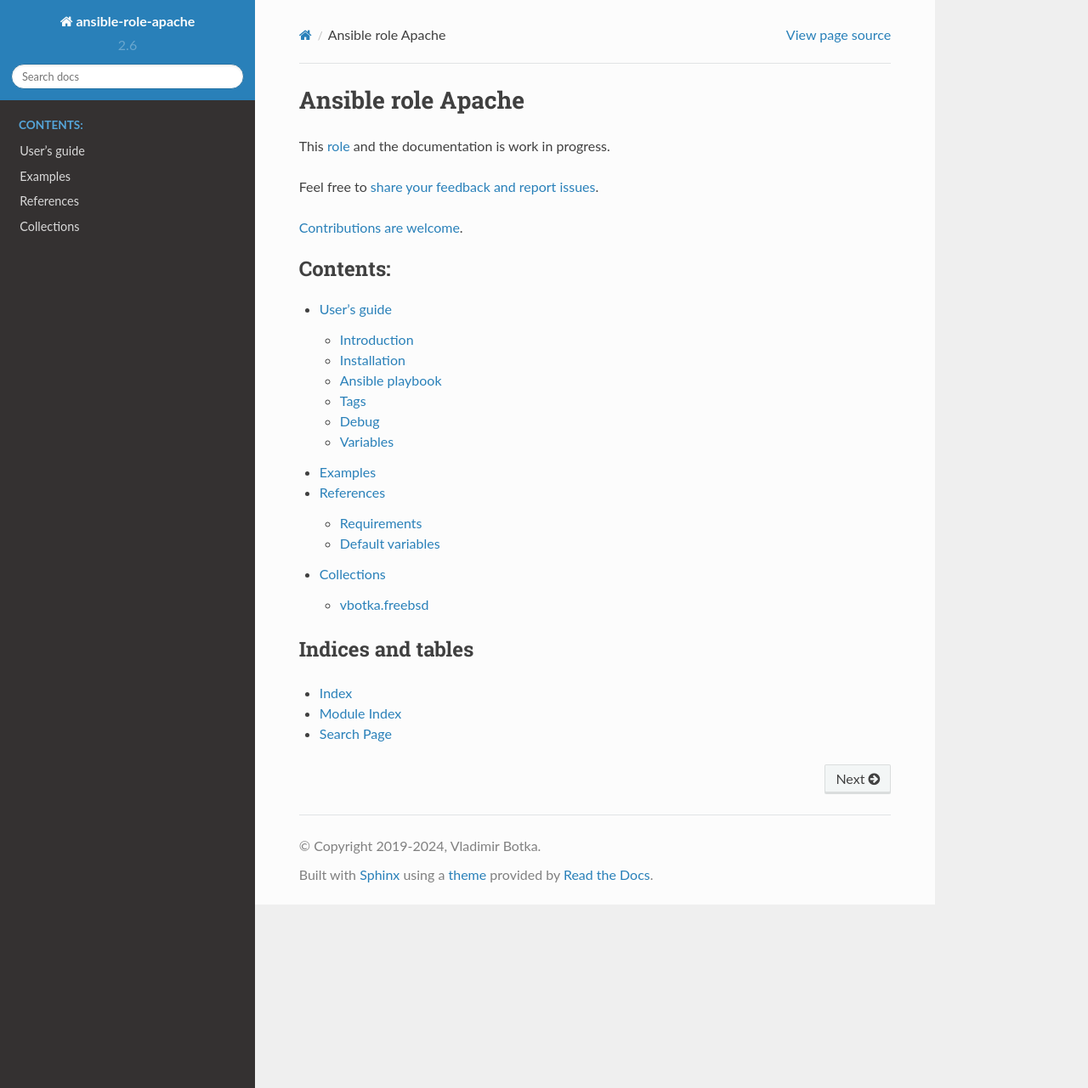
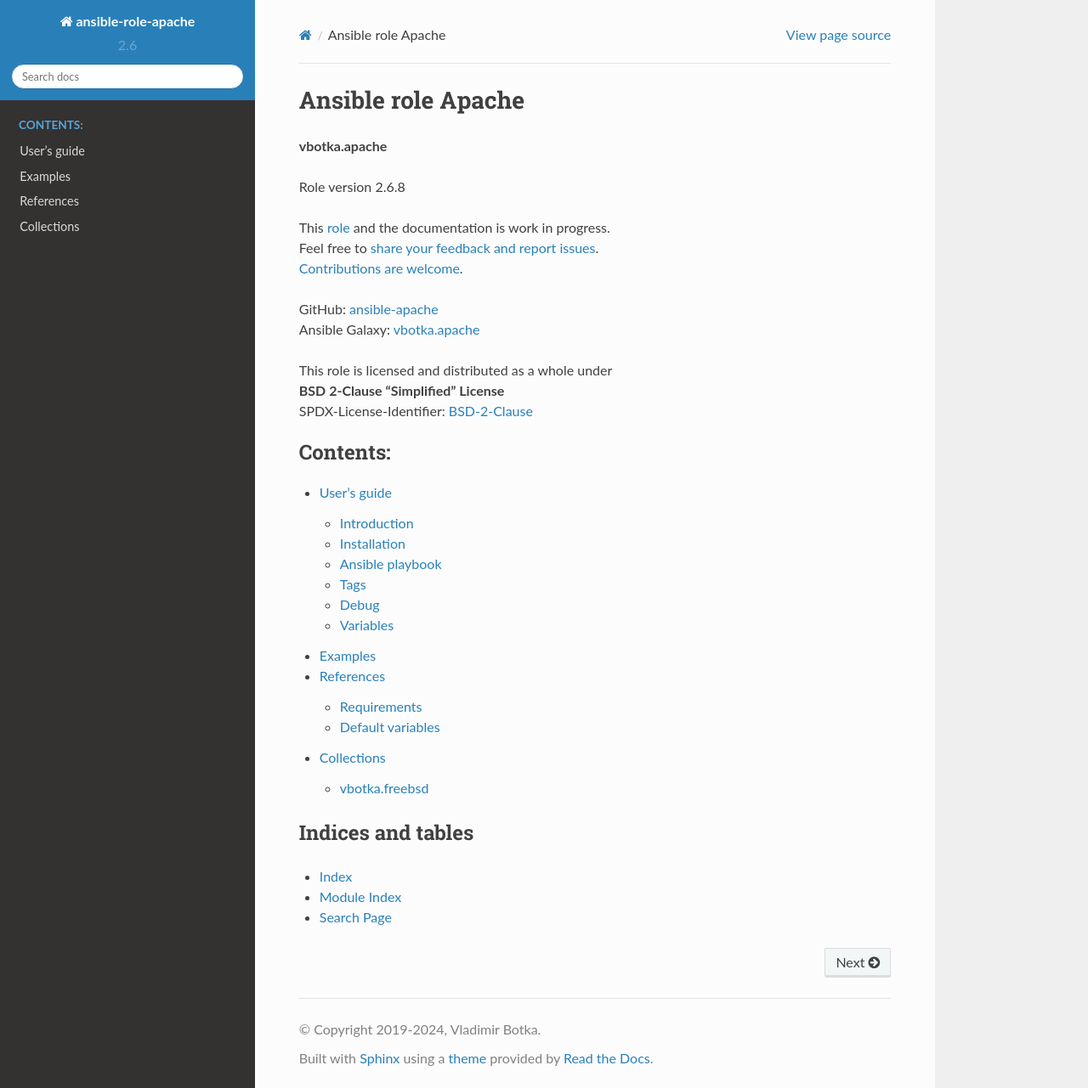
Before and after one commit to vbotka/ansible-apache, a Sphinx documentation site: the page built from docs/source/index.rst, in a window 1280 px wide and 1281 px high. Shown: the whole window at 85% size. Built offline with Sphinx 7.4.7 and the Read the Docs theme 3.1.0, drawn with Linux system fonts in a browser that asks for light colours; some web fonts are replaced; pages that are not in the unit, such as notebooks, are missing from menus.

Commit message:
Update docs.

```diff
--- a/docs/source/conf.py
+++ b/docs/source/conf.py
@@ -42,7 +42,7 @@
 # The short X.Y version.
 version = '2.6'
 # The full version, including alpha/beta/rc tags.
-release = '2.6.7'
+release = '2.6.8'
 
 # The language for content autogenerated by Sphinx. Refer to documentation
 # for a list of supported languages.
--- a/docs/source/index.rst
+++ b/docs/source/index.rst
@@ -1,11 +1,20 @@
 Ansible role Apache
 ===================
 
-This `role <https://galaxy.ansible.com/vbotka/apache/>`_ and the documentation is work in progress.
+**vbotka.apache**
 
-Feel free to `share your feedback and report issues <https://github.com/vbotka/ansible-apache/issues>`_.
+Role version 2.6.8
 
-`Contributions are welcome <https://github.com/firstcontributions/first-contributions>`_.
+| This `role <https://galaxy.ansible.com/vbotka/apache/>`_ and the documentation is work in progress.
+| Feel free to `share your feedback and report issues <https://github.com/vbotka/ansible-apache/issues>`_.
+| `Contributions are welcome <https://github.com/firstcontributions/first-contributions>`_.
+
+| GitHub: `ansible-apache <https://github.com/vbotka/ansible-apache>`_
+| Ansible Galaxy: `vbotka.apache <https://galaxy.ansible.com/vbotka/apache/>`_
+
+| This role is licensed and distributed as a whole under
+| **BSD 2-Clause "Simplified" License**
+| SPDX-License-Identifier: `BSD-2-Clause <https://spdx.org/licenses/BSD-2-Clause.html>`_
 
 .. toctree::
    :maxdepth: 2
```
Also changed, not shown: changelog/CHANGELOG-v2.6.rst (+15 -0 lines), 1 other file.
